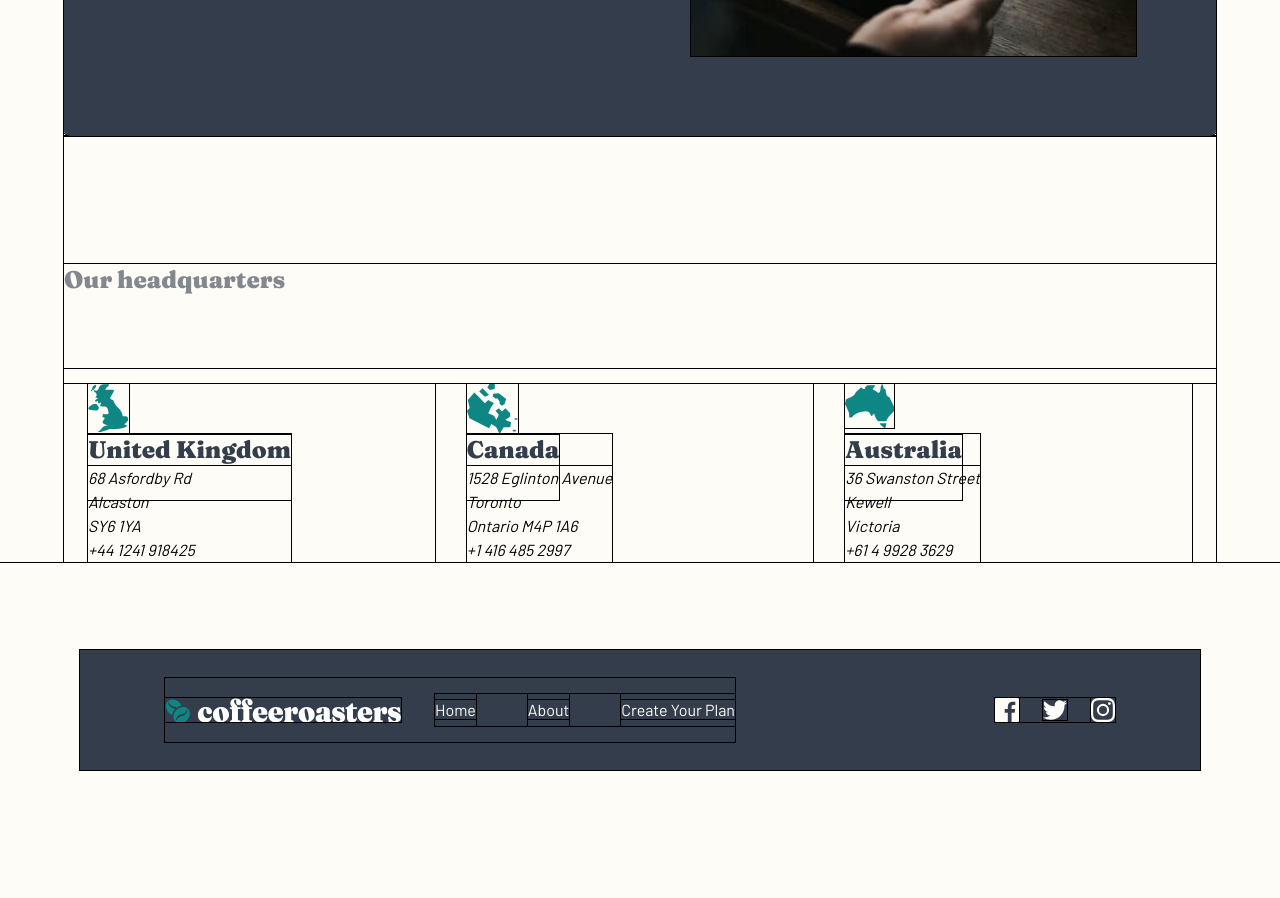
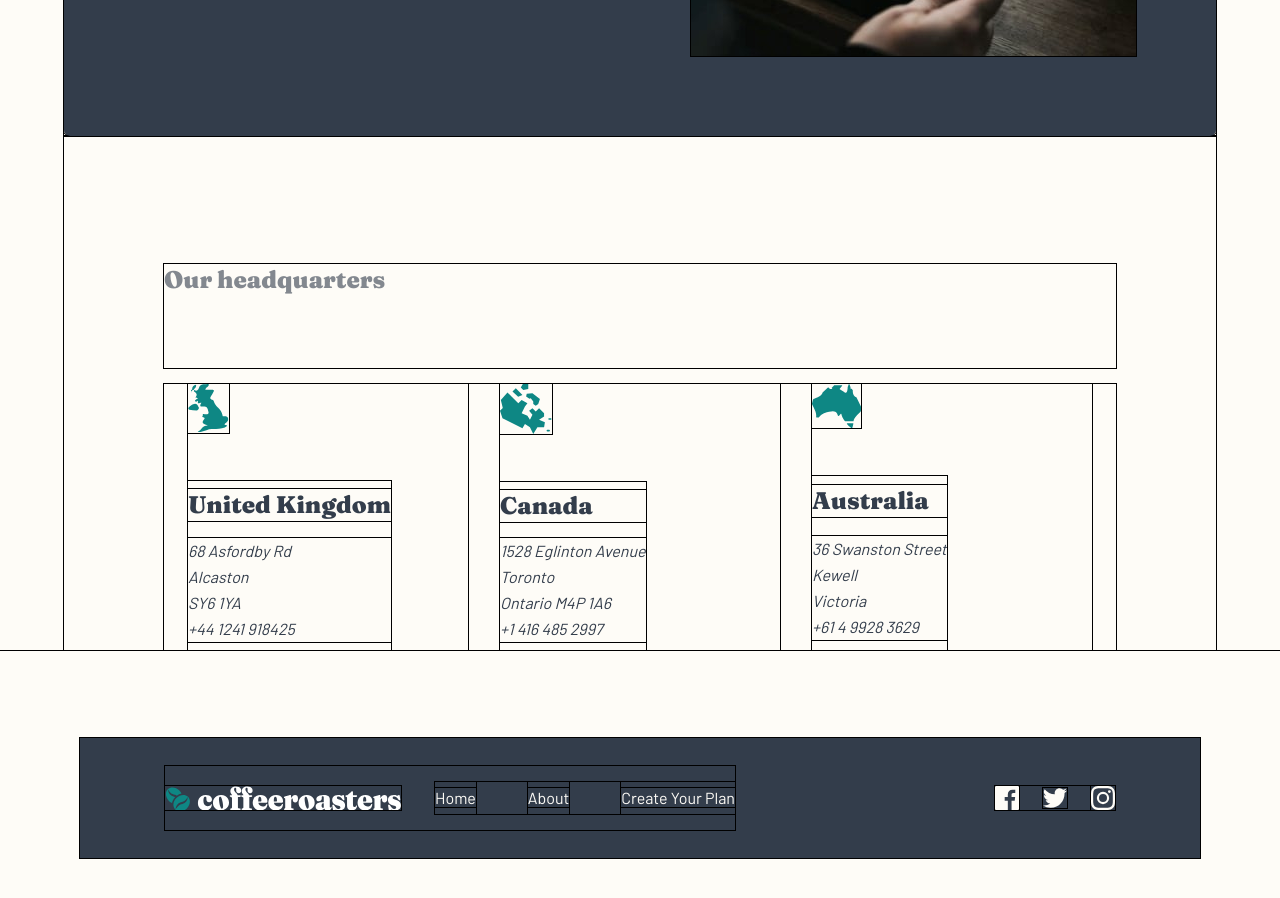
Before and after one commit to tlanettepollard/FEM-CoffeeRoasters-Subscription-Site-TLP, a React (Vite) app: page /about in a window 1280 px wide. Shown: the part 1720-2618 px from the top of the page. Before the commit the page ends 2578 px from the top, so only its background shows below. Built offline with nearby package versions, Linux system fonts and the light colour scheme.

Commit message:
Updates
Signed-off-by: T. Lanette <TLPollard4516@gmail.com>

```diff
--- a/src/styles/components/_map.scss
+++ b/src/styles/components/_map.scss
@@ -4,16 +4,24 @@
 .location {
     //@include flex(column, flex-start, flex-start);
     padding-top: 8rem !important;
+    padding-left: 6.25rem;
+    padding-right: 6.25rem;
     margin: auto;
     width: 90%;
     height: auto;
     //padding-bottom: 6.25rem;
 
+    @include bp-md-tablet {
+        padding-inline: 0rem;
+    }
 
     &__main__title {
         @include HeaderFourGrey;
         padding-bottom: 4.5rem;
 
+        @include bp-lg-mobile {
+            text-align: center;
+        }
     }
 
     &__content {
@@ -22,7 +30,7 @@
         grid-template-rows: 1fr;
         padding: 0 1.5rem;
         width: 100%;
-        height: auto;
+        height: 16.625rem;
         gap: 2rem;
 
         @include bp-sm-tablet {
@@ -30,18 +38,45 @@
             grid-template-columns: none;
         }
 
+        @include bp-lg-mobile {
+            height: 50rem;
+        }
+
         .location__list {
             @include flex(column, space-between, flex-start);
             height: 100%;
 
-            .location__img {
-
+            @include bp-lg-mobile {
+                align-items: center;
+                text-align: center;
             }
 
-            .location__title {
-                @include HeaderFourDK;
-                padding-bottom: 2.25rem;
+            .location__img {
+                display: block;
+                margin-bottom: 3rem;
             }
+
+            address {
+                height: 100%;
+                @include flex(column, space-around, flex-start);
+
+                @include bp-lg-mobile {
+                    align-items: center;
+                }
+
+                .location__title {
+                    width: 100%;
+                    @include HeaderFourDK;
+                    //padding-bottom: 2.25rem;
+                }
+
+                .location__address {
+                    @include BodyFontDK;
+                    width: 100%;
+                }
+            }
+
+
         }
 
     }
```
